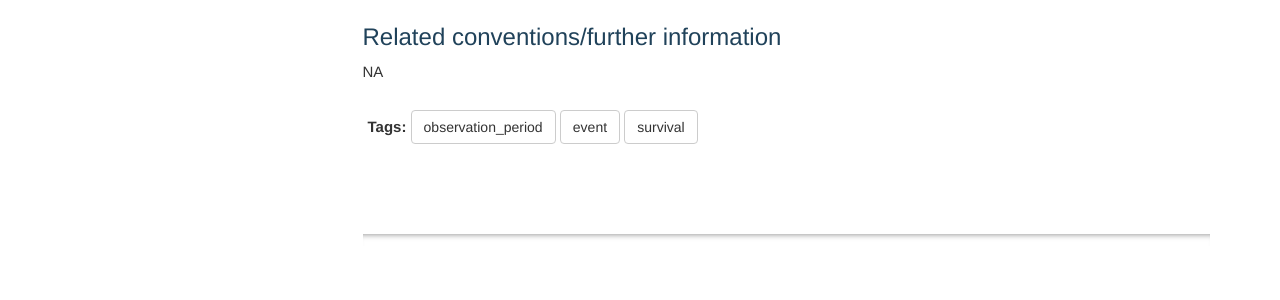
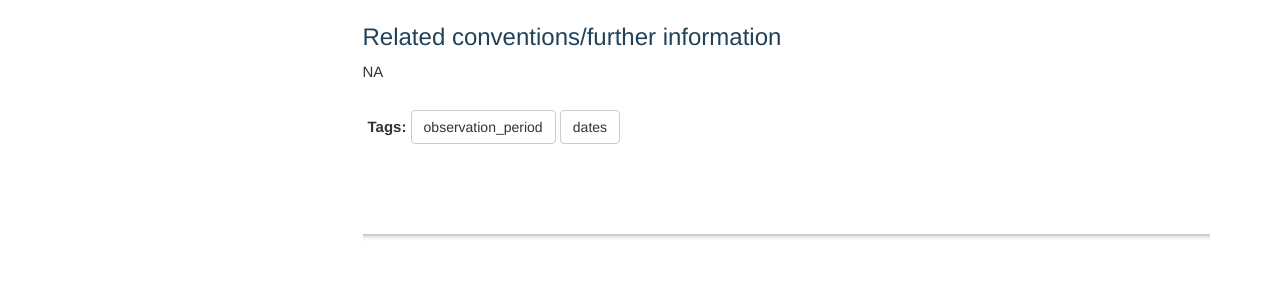
Before and after one commit to OHDSI/Themis, a Jekyll site: the page built from docs/pages/observation_period/no_exact_last_op_day.md, in a window 1280 px wide. Shown: the part 1677-1977 px from the top of the page. Built offline with Jekyll 4.4.1, drawn with Linux system fonts in a browser that asks for light colours; comment, search, counter and statistics services are not loaded.

Commit message:
tag and naming cleanup

```diff
--- a/docs/_data/sidebars/mydoc_sidebar.yml
+++ b/docs/_data/sidebars/mydoc_sidebar.yml
@@ -203,6 +203,9 @@ entries:
       - title: Negative
         url: /tag_negative.html
         output: web
+      - title: Observation Period
+        url: /tag_observation_period.html
+        output: web
       - title: Patient Reported
         url: /tag_patient_reported.html
         output: web
@@ -230,6 +233,3 @@ entries:
       - title: Year of Birth
         url: /tag_year_of_birth.html
         output: web
-      - title: Observation Period
-        url: /tag_observation_period.html
-        output: web
--- a/docs/_data/tags.yml
+++ b/docs/_data/tags.yml
@@ -23,6 +23,4 @@ allowed-tags:
   - datetime
   - patient_reported
   - observation_period
-  - event
-  - survival
 # Copyright 2021 Google LLC
--- a/docs/pages/general_conventions/events_with_no_exact_last_day.md
+++ b/docs/pages/observation_period/no_exact_last_op_day.md
@@ -1,11 +1,11 @@
 ---
 title: Resolving Observation Period End Date without Exact Information on a Last Day
-keywords: observation_period, event, survival
+keywords: observation period, survival, end date
 last_updated: April 30, 2024
-tags: [observation_period, event, survival]
+tags: [observation_period, dates]
 summary: "Resolving observation period end date without exact information on a last day"
 sidebar: mydoc_sidebar
-permalink: /events_with_no_exact_last_day.html
+permalink: /no_exact_last_op_day.html
 ---
 
 ## Issue # and location
```
Also changed, not shown: docs/pages/observation_period/observation_period.md (+2 -2 lines).
